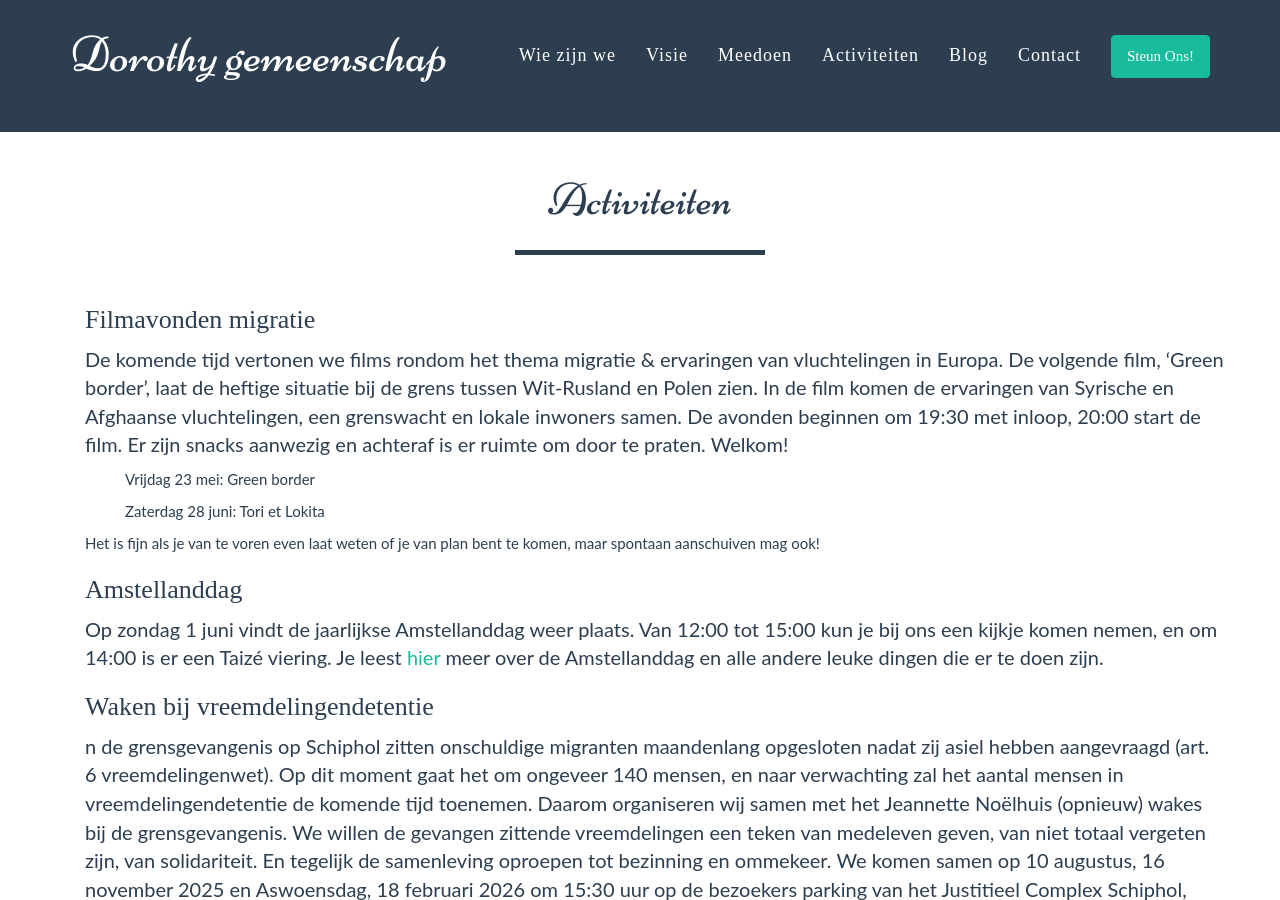
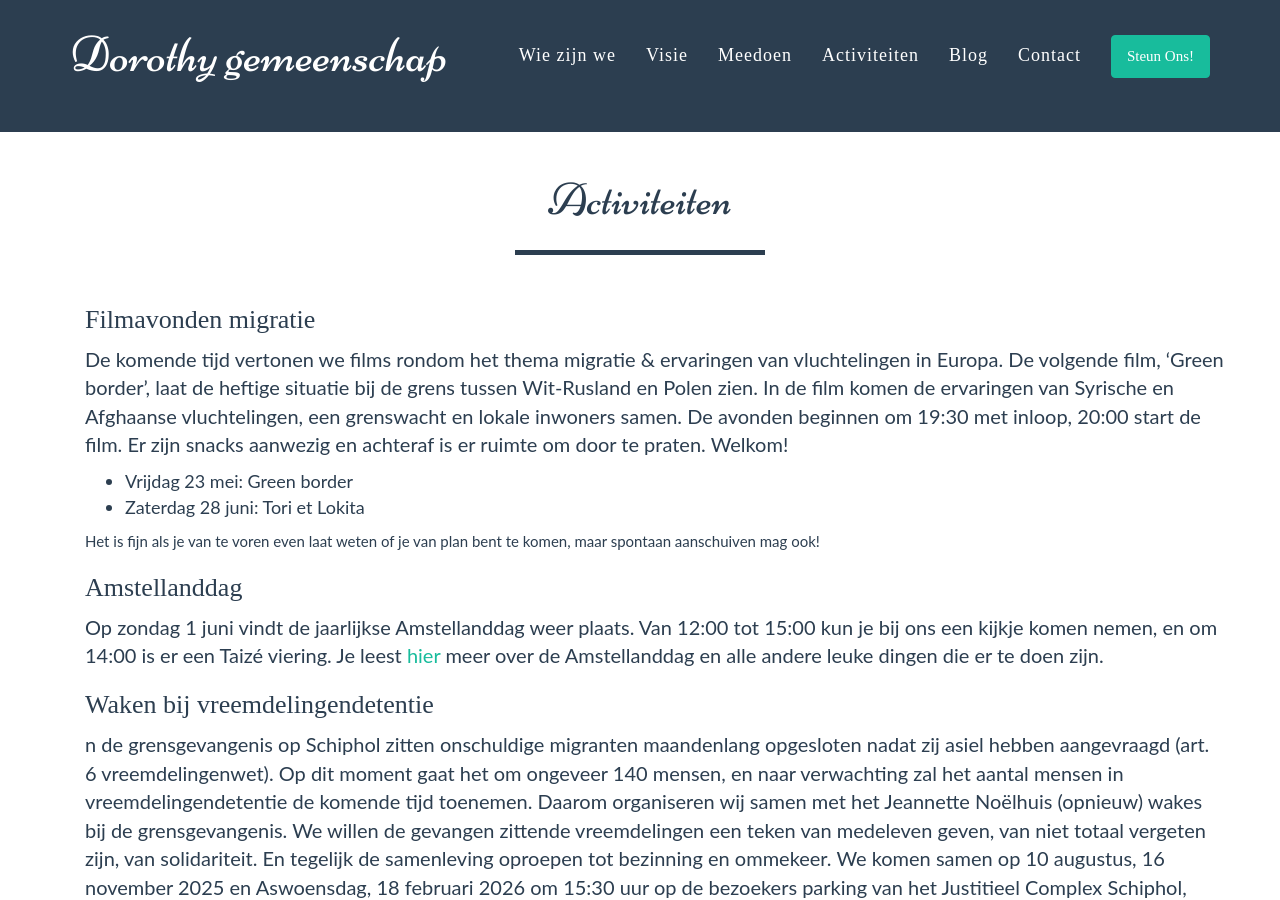
Before and after one commit to dorothygemeenschap/dorothygemeenschap.github.io, a Jekyll site: the page built from activiteiten.html, in a window 1280 px wide and 900 px high. Built offline with Jekyll 4.4.1, drawn with Linux system fonts in a browser that asks for light colours; some web fonts are replaced.

Commit message:
Update activiteiten.html

```diff
--- a/activiteiten.html
+++ b/activiteiten.html
@@ -13,8 +13,10 @@
 
 De avonden beginnen om 19:30 met inloop, 20:00 start de film. Er zijn snacks aanwezig en achteraf is er ruimte om door te praten. Welkom!
 
-   <ul>Vrijdag 23 mei: Green border</ul>
-   <ul>Zaterdag 28 juni: Tori et Lokita</ul>
+   <ul>
+      <li>Vrijdag 23 mei: Green border</li>
+   <li>Zaterdag 28 juni: Tori et Lokita</li>
+   </ul>
 
 Het is fijn als je van te voren even laat weten of je van plan bent te komen, maar spontaan aanschuiven mag ook!
 </p>
```
